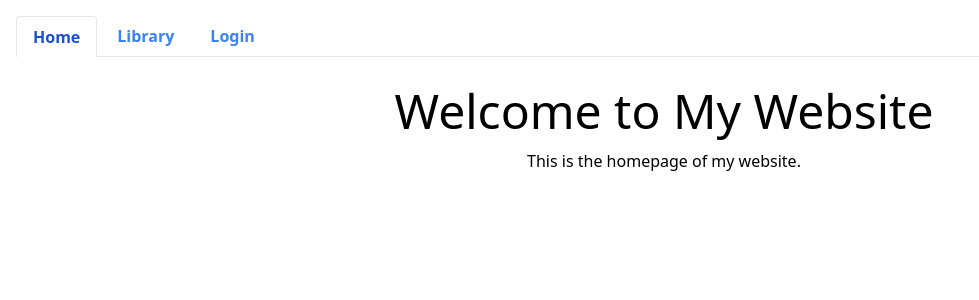
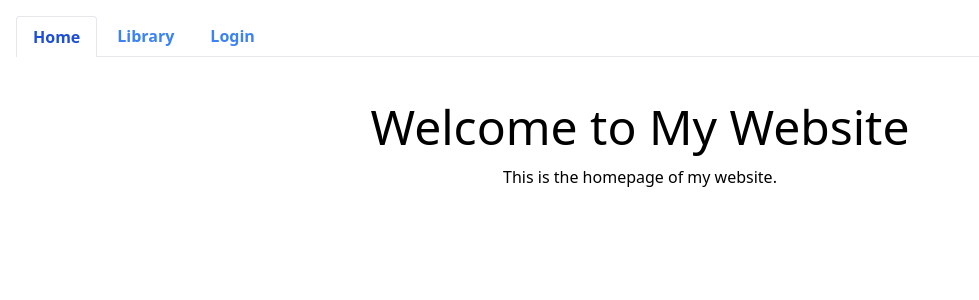
Before and after one commit to EarthWormGym/knowledge-keeper, a React (Vite) app: page / in a window 1280 px wide. Shown: the top 300 px of the page, without its empty margins (0-979 px from the left). Built offline with nearby package versions, Linux system fonts and the light colour scheme.

Commit message:
CSS tweaks

```diff
--- a/src/CSS/index.css
+++ b/src/CSS/index.css
@@ -17,7 +17,7 @@
         @apply text-white bg-blue-700 hover:bg-blue-800 focus:ring-4 focus:outline-none focus:ring-blue-300 font-medium rounded-lg text-sm w-full sm:w-auto px-5 py-2.5 text-center dark:bg-blue-600 dark:hover:bg-blue-700 dark:focus:ring-blue-800;
     }
     .container {
-        @apply m-6;
+        @apply flex-wrap justify-center mx-auto mt-10 mb-5;
     }
 
     h1 {
```
